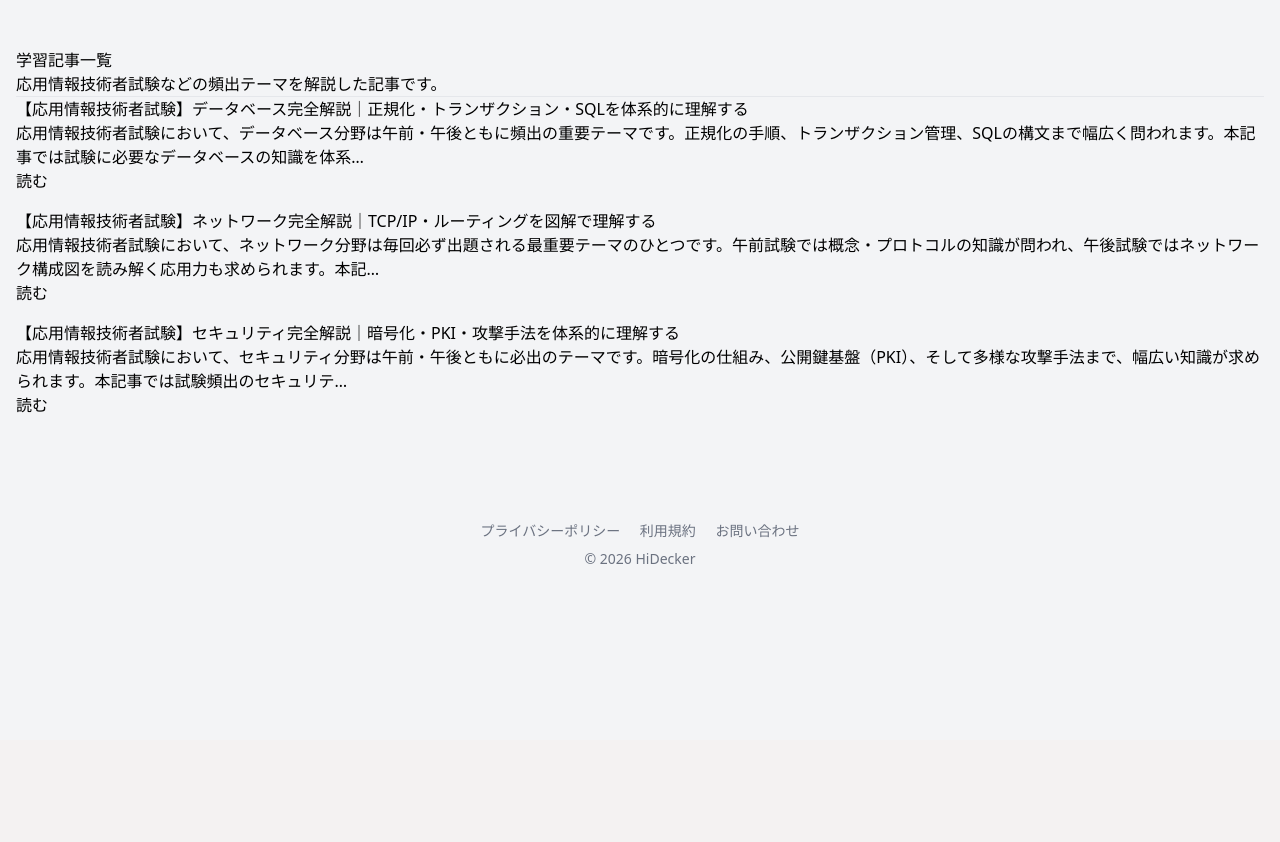
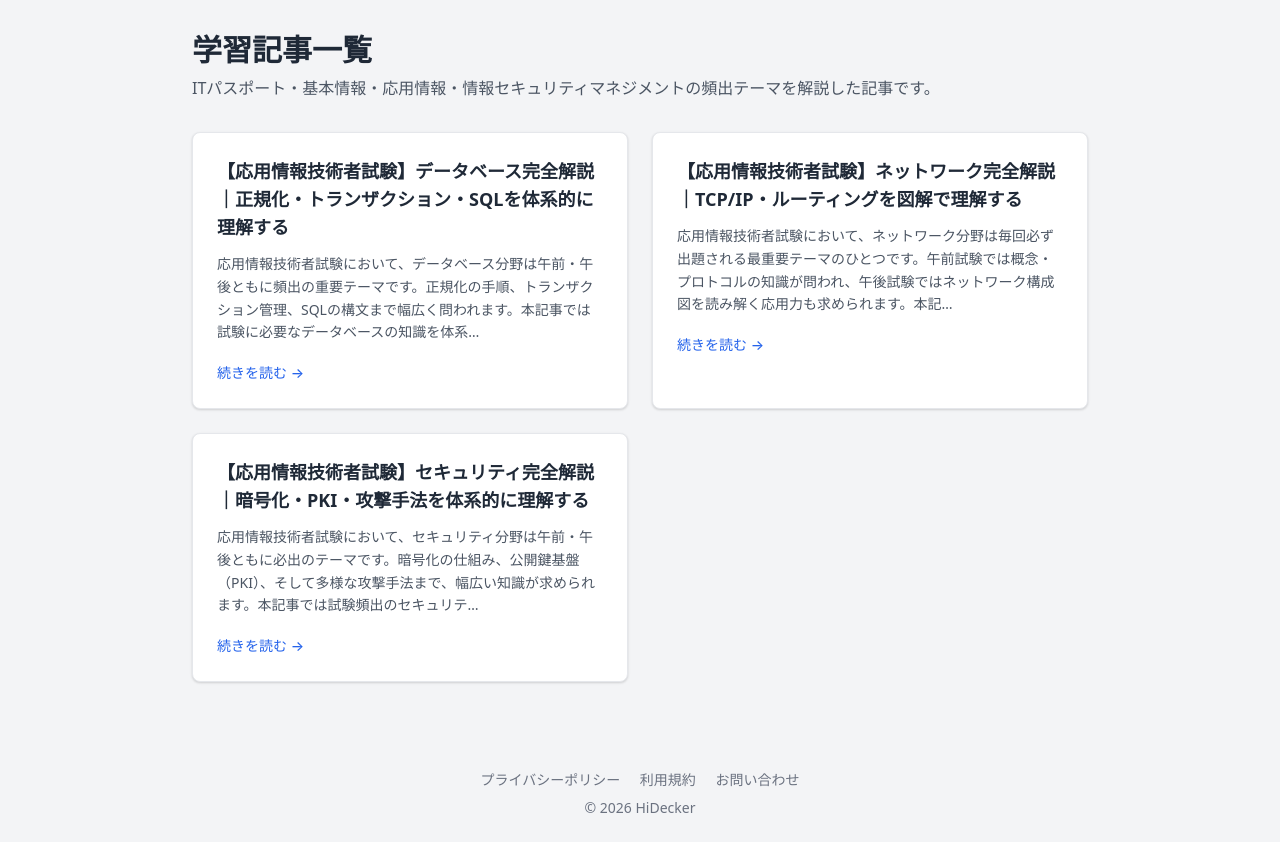
Before and after one commit to kenichikawaguchi/flashcardapp, a Flask app: page /articles/ in a window 1280 px wide. Shown: the part 60-902 px from the top of the page. Before the commit the page ends 624 px from the top, so only its background shows below. Run offline with Flask 3, Linux system fonts and the light colour scheme.

Commit message:
記事一覧ページをTailwindに統一

```diff
--- a/app/templates/article_list.html
+++ b/app/templates/article_list.html
@@ -1,21 +1,19 @@
 {% extends 'base.html' %}
 {% block content %}
-<div class="container mt-4">
-  <h1>学習記事一覧</h1>
-  <p class="text-muted">応用情報技術者試験などの頻出テーマを解説した記事です。</p>
-  <hr>
-  <div class="row">
-    {% for article in articles %}
-    <div class="col-md-6 mb-4">
-      <div class="card h-100">
-        <div class="card-body">
-          <h5 class="card-title">{{ article.title }}</h5>
-          <p class="card-text text-muted small">{{ article.description }}</p>
-          <a href="{{ url_for('main.article', slug=article.slug) }}" class="btn btn-primary btn-sm">読む</a>
-        </div>
-      </div>
+<div class="max-w-4xl mx-auto">
+    <div class="mb-8">
+        <h1 class="text-3xl font-bold text-gray-800 mb-2">学習記事一覧</h1>
+        <p class="text-gray-600">ITパスポート・基本情報・応用情報・情報セキュリティマネジメントの頻出テーマを解説した記事です。</p>
     </div>
-    {% endfor %}
-  </div>
+    <div class="grid grid-cols-1 md:grid-cols-2 gap-6">
+        {% for article in articles %}
+        <a href="{{ url_for('main.article', slug=article.slug) }}"
+            class="bg-white rounded-lg shadow hover:shadow-lg transition p-6 border border-gray-200 hover:border-blue-400 block">
+            <h2 class="text-lg font-bold text-gray-800 mb-3">{{ article.title }}</h2>
+            <p class="text-gray-600 text-sm mb-4 leading-relaxed">{{ article.description }}</p>
+            <span class="text-blue-600 text-sm font-medium">続きを読む →</span>
+        </a>
+        {% endfor %}
+    </div>
 </div>
 {% endblock %}
```
